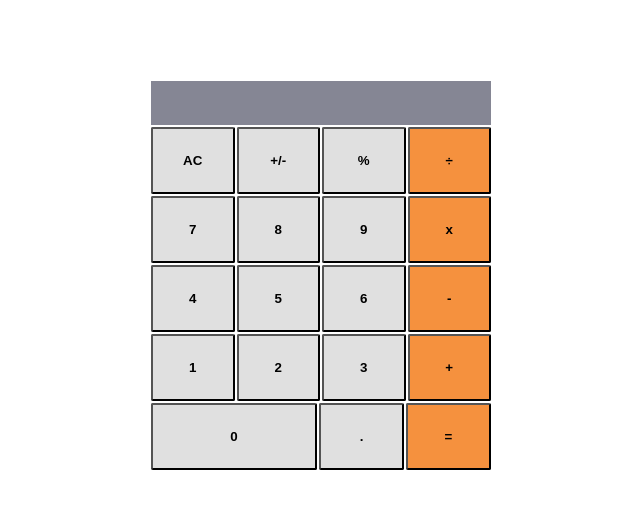
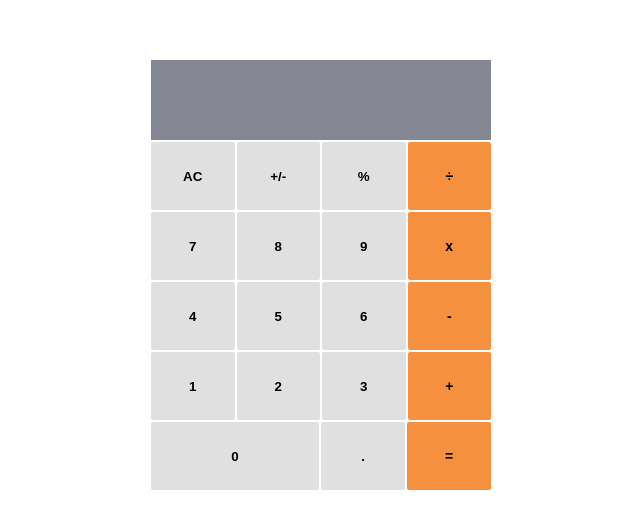
Before and after one commit to rloterh/Calculator, a React (Create React App) app: page / in a window 1280 px wide. Shown: the part 126-654 px from the top of the page, without its empty margins (319-959 px from the left). Built offline with nearby package versions, Linux system fonts and the light colour scheme.

Commit message:
Update styling

```diff
--- a/src/index.css
+++ b/src/index.css
@@ -49,11 +49,17 @@ code {
   justify-content: center;
   color: #000;
   font-weight: 700;
-  padding: 24px 0;
+  padding: 26px 0;
   background-color: #e0e0e0;
   border-radius: 2px;
   width: 100%;
   cursor: pointer;
+  border: none;
+}
+
+.button:focus {
+  border: none;
+  outline: none;
 }
 
 .button-groups {
@@ -82,14 +88,16 @@ code {
 .btn-group-a .button:last-child,
 .btn-group-b .button:last-child {
   background-color: #f5913e;
+  font-size: 14px;
 }
 
 .display {
   width: 340px;
+  height: 80px;
   margin: 2px 0;
   background-color: #858694;
   color: #fff;
-  font-size: 24px;
+  font-size: 28px;
   font-weight: 700;
   text-align: right;
   padding: 22px;
```
